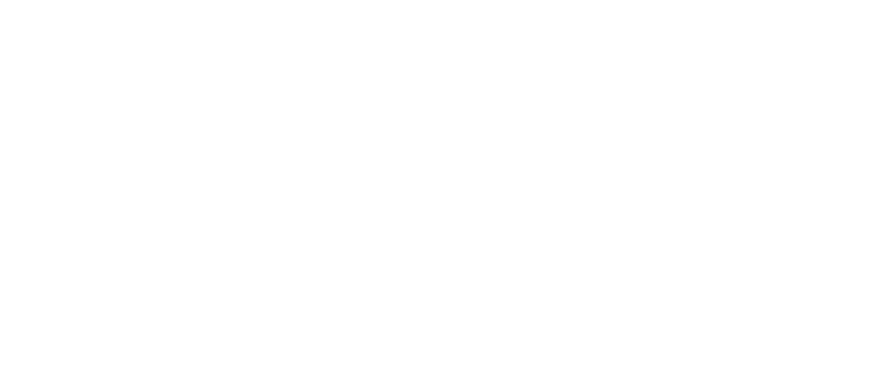
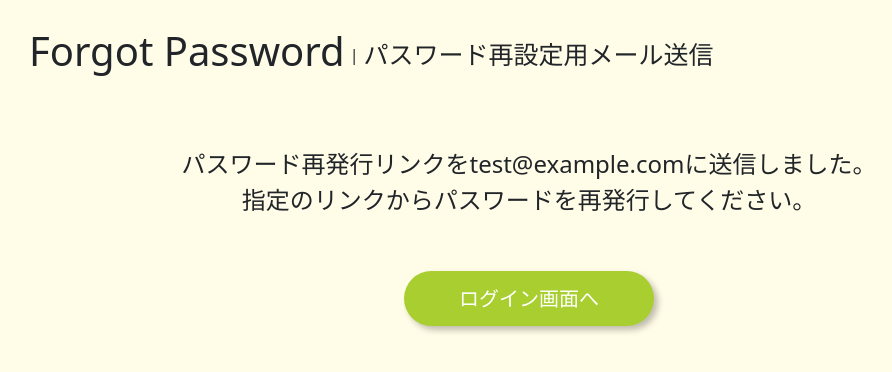
Before and after one commit to Bryota/radio_gate_front, a React (Create React App) app: page /forgot_password_complete in a window 1280 px wide. Before the commit this address had no page. Shown: the top 372 px of the page, without its empty margins (111-1003 px from the left). Built offline with nearby package versions, Linux system fonts and the light colour scheme.

Commit message:
パスワード再設定用メール送信完了画面追加

```diff
--- a/src/assets/css/element/button.css
+++ b/src/assets/css/element/button.css
@@ -23,6 +23,6 @@
     background-color: #A8CE30;
 }
 
-.element-btn-get {
+.element-btn-delete {
     background-color: #3079CE;
 }
--- a/src/components/Elements/Button.tsx
+++ b/src/components/Elements/Button.tsx
@@ -7,13 +7,13 @@
 }
 
 export const Button = ({ text, type, click_action }: ButtonType): JSX.Element => {
-    if (type = 'post') {
+    if (type == 'post') {
         return (
             <div className='text-center'>
                 <button className='element-btn element-btn-post' onClick={click_action}>{text}</button>
             </div>
         )
-    } else if (type = 'get') {
+    } else if (type == 'get') {
         return (
             <div className='text-center'>
                 <button className='element-btn element-btn-get' onClick={click_action}>{text}</button>
--- /dev/null
+++ b/src/features/auth/components/ForgotPasswordComplete.tsx
@@ -0,0 +1,29 @@
+import { MainLayout } from '../../../components/Layout';
+import { Pagehead } from '../../../components/Pagehead';
+import { Button } from '../../../components/Elements/Button';
+
+export const ForgotPasswordComplete = () => {
+
+    const click_handler = () => {
+        return '';
+    }
+    return (
+        <>
+            <MainLayout>
+                <Pagehead
+                    title="Forgot Password"
+                    subtitle='パスワード再設定用メール送信'
+                />
+                <div className='text-center mt-5 mb-4'>
+                    <p className='h4'>パスワード再発行リンクをtest@example.comに送信しました。</p>
+                    <p className='h4'>指定のリンクからパスワードを再発行してください。</p>
+                </div>
+                <Button
+                    text='ログイン画面へ'
+                    type='get'
+                    click_action={click_handler}
+                />
+            </MainLayout>
+        </>
+    )
+}
--- a/src/features/auth/index.ts
+++ b/src/features/auth/index.ts
@@ -1,4 +1,5 @@
 export * from './components/Register';
 export * from './components/Login';
 export * from './components/ForgotPassword';
+export * from './components/ForgotPasswordComplete';
 export * from './components/PasswordReset';
--- a/src/routes/index.tsx
+++ b/src/routes/index.tsx
@@ -2,7 +2,7 @@
 
 import { Top } from '../features/top';
 import { RadioStations } from '../features/radio_station';
-import { Register, Login, ForgotPassword, PasswordReset } from '../features/auth';
+import { Register, Login, ForgotPassword, ForgotPasswordComplete, PasswordReset } from '../features/auth';
 
 export const AppRoutes = () => {
     const commonRoutes = [{ path: '/', element: <Top /> }];
@@ -15,6 +15,7 @@
         { path: '/register', element: <Register /> },
         { path: '/login', element: <Login /> },
         { path: 'forgot_password', element: <ForgotPassword /> },
+        { path: 'forgot_password_complete', element: <ForgotPasswordComplete /> },
         { path: 'password_reset', element: <PasswordReset /> }
     ]
 
```
